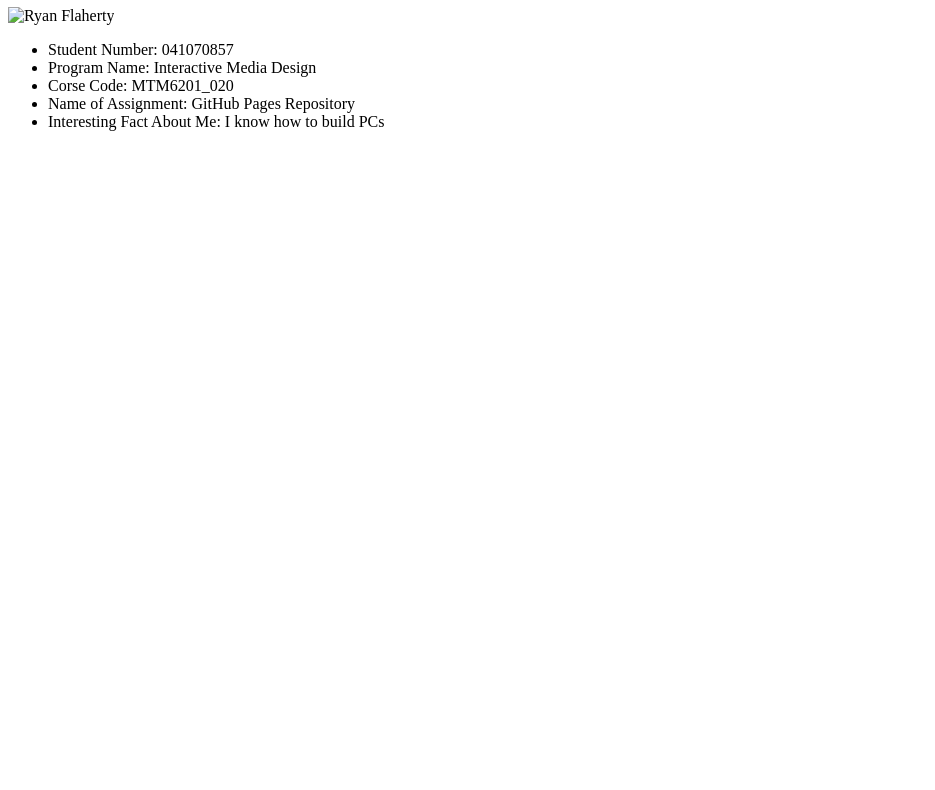
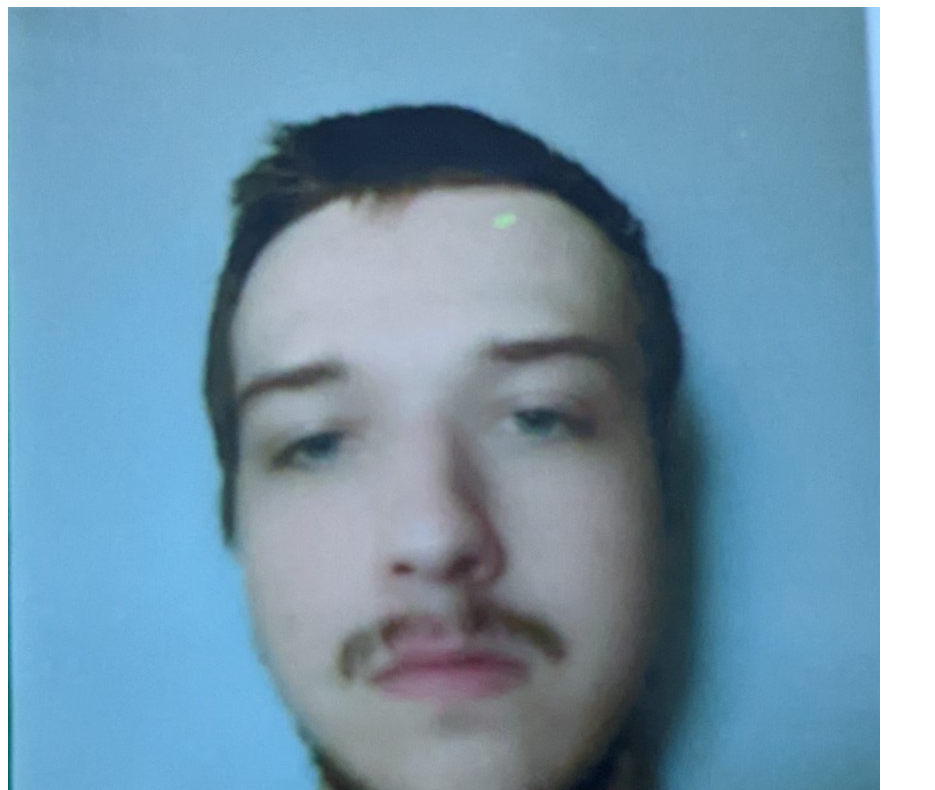
Before and after one commit to Ryan-Flaherty/mtm6201-week1, a plain HTML site: page index.html in a window 1280 px wide. Shown: the part 73-863 px from the top of the page, without its empty margins (0-935 px from the left). Before the commit the page ends 800 px from the top, so only its background shows below. Drawn offline with Linux system fonts and the light colour scheme; the site is published under a folder, as on GitHub Pages, so addresses that start at the root find nothing.

Commit message:
fixs img

```diff
--- a/index.html
+++ b/index.html
@@ -8,7 +8,7 @@
     <h1>Ryan Flaherty</h1>
 </head>
 <body>
-    <img src="/images/Ryan.png" alt="Ryan Flaherty">
+    <img src="images/Ryan.png" alt="Ryan Flaherty">
     <ul>
         <li>Student Number: 041070857</li>
         <li>Program Name: Interactive Media Design</li>
```
